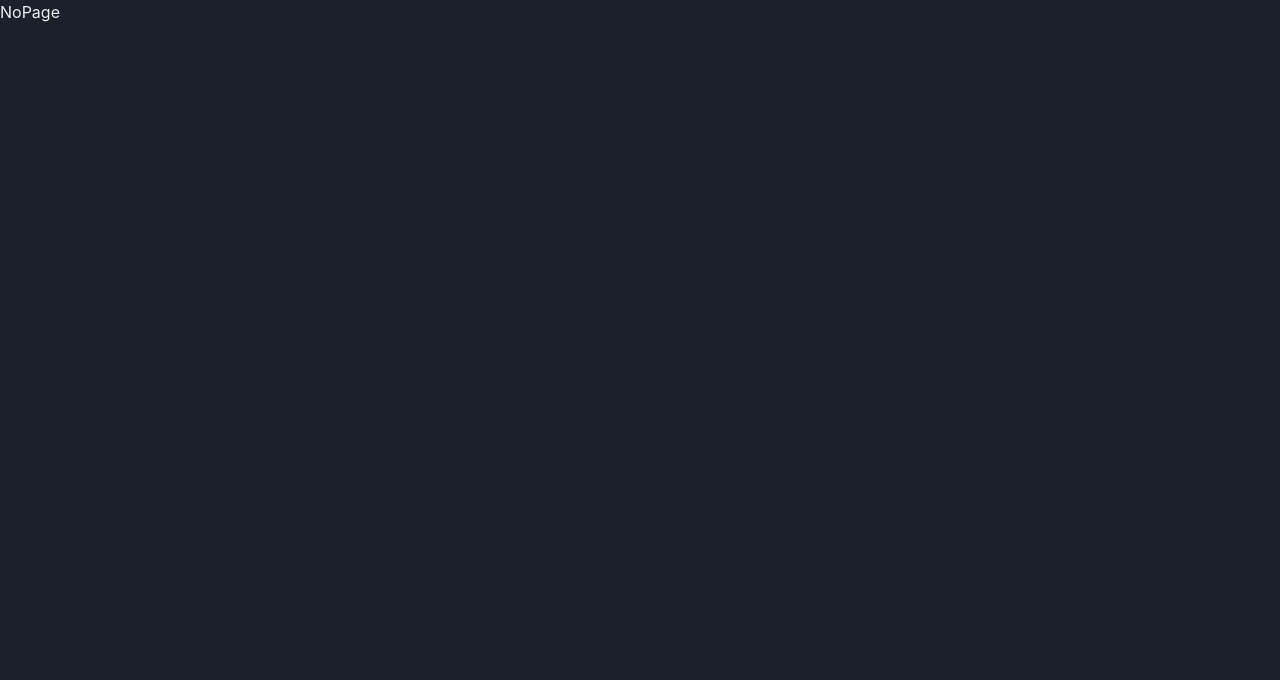
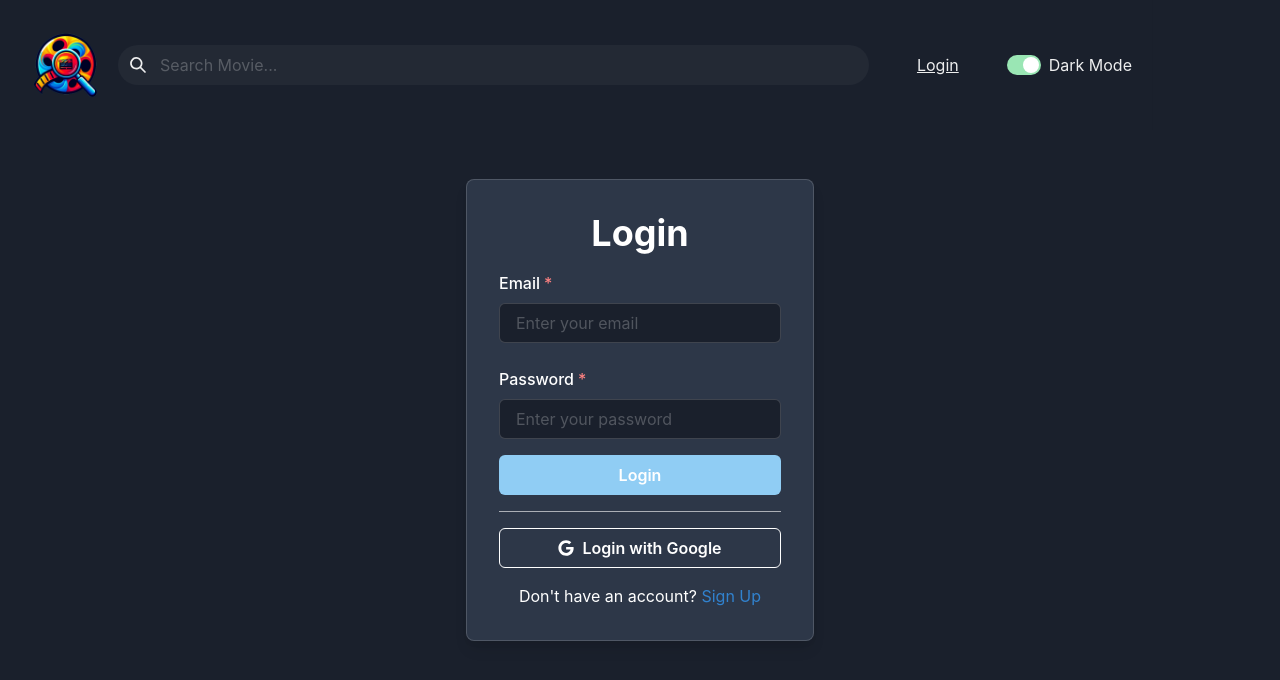
Before and after one commit to leonascim21/movie-recommender, a React (Vite) app: page /login in a window 1280 px wide. Shown: the top 680 px of the page. Built offline with nearby package versions, Linux system fonts and the light colour scheme; no server answers.

Commit message:
finished login page UI

```diff
--- a/package.json
+++ b/package.json
@@ -15,9 +15,11 @@
     "@emotion/react": "^11.11.4",
     "@emotion/styled": "^11.11.5",
     "axios": "^1.7.2",
+    "firebase": "^10.12.2",
     "framer-motion": "^11.2.10",
     "react": "^18.2.0",
     "react-dom": "^18.2.0",
+    "react-icons": "^5.2.1",
     "react-router-dom": "^6.23.1"
   },
   "devDependencies": {
--- a/src/App.tsx
+++ b/src/App.tsx
@@ -3,6 +3,7 @@ import HomePage from "./pages/HomePage";
 import MoviePage from "./pages/MoviePage";
 import GenrePage from "./pages/GenrePage";
 import NoPage from "./pages/NoPage";
+import LoginPage from "./pages/LoginPage";
 
 function App() {
   return (
@@ -13,6 +14,9 @@ function App() {
           <Route path="/home" element={<HomePage />} />
           <Route path="/movie/:movieId" element={<MoviePage />} />
           <Route path="/genre/:genreId" element={<GenrePage />} />
+          <Route path="/login" element={<LoginPage />} />
+          <Route path="/signup" element={<GenrePage />} />
+          <Route path="/account/:userId" element={<GenrePage />} />
           <Route path="*" element={<NoPage />} />
         </Routes>
       </BrowserRouter>
--- a/src/components/NavBar.tsx
+++ b/src/components/NavBar.tsx
@@ -1,4 +1,4 @@
-import { Box, HStack, Image } from "@chakra-ui/react";
+import { Box, HStack, Image, Text } from "@chakra-ui/react";
 import logo from "../assets/logo.webp";
 import ColorModeSwitch from "./ColorModeSwitch";
 import { useNavigate } from "react-router-dom";
@@ -7,8 +7,12 @@ import SearchBar from "./SearchBar";
 const NavBar = () => {
   const navigate = useNavigate();
 
-  const handleClick = () => {
+  const handleClickHome = () => {
     navigate(`/`);
+  };
+
+  const handleClickLogin = () => {
+    navigate("/login");
   };
 
   return (
@@ -16,11 +20,20 @@ const NavBar = () => {
       <HStack padding="10px">
         <Image
           cursor="pointer"
-          onClick={handleClick}
+          onClick={handleClickHome}
           src={logo}
           boxSize="90px"
         />
         <SearchBar />
+        <Text
+          pl={10}
+          pr={10}
+          onClick={handleClickLogin}
+          cursor="pointer"
+          textDecoration="underline"
+        >
+          Login
+        </Text>
         <ColorModeSwitch />
       </HStack>
     </Box>
--- /dev/null
+++ b/src/pages/LoginPage.tsx
@@ -0,0 +1,122 @@
+import React, { useState, ChangeEvent } from "react";
+import {
+  Flex,
+  Box,
+  FormControl,
+  FormLabel,
+  Input,
+  Button,
+  Heading,
+  Divider,
+  Text,
+  useColorModeValue,
+} from "@chakra-ui/react";
+import { FaGoogle } from "react-icons/fa";
+import NavBar from "../components/NavBar";
+import { useNavigate } from "react-router-dom";
+
+const LoginPage: React.FC = () => {
+  const [email, setEmail] = useState<string>("");
+  const [password, setPassword] = useState<string>("");
+
+  const handleEmailChange = (e: ChangeEvent<HTMLInputElement>) =>
+    setEmail(e.target.value);
+  const handlePasswordChange = (e: ChangeEvent<HTMLInputElement>) =>
+    setPassword(e.target.value);
+
+  const navigate = useNavigate();
+  const handleClickSignUp = () => {
+    navigate("/signup");
+  };
+
+  const handleLogin = async () => {
+    //TODO: ADD LOGIN LOGIC
+  };
+
+  const handleGoogleLogin = async () => {
+    //TODO: ADD GOOGLE LOGIN LOGIC
+  };
+
+  const bgColor = useColorModeValue("white", "#1A202C");
+  const boxBgColor = useColorModeValue("gray.100", "gray.700");
+  const textColor = useColorModeValue("black", "white");
+  const hoverColor = useColorModeValue("#1E90FF", "#90CDF4");
+
+  return (
+    <>
+      <NavBar />
+      <Flex align="center" justify="center" height="70vh" bg={bgColor}>
+        <Box
+          p={8}
+          maxWidth="500px"
+          borderWidth={1}
+          borderRadius={8}
+          boxShadow="lg"
+          bg={boxBgColor}
+        >
+          <Box textAlign="center">
+            <Heading color={textColor}>Login</Heading>
+          </Box>
+          <Box my={4} textAlign="left">
+            <FormControl isRequired>
+              <FormLabel color={textColor}>Email</FormLabel>
+              <Input
+                type="email"
+                placeholder="Enter your email"
+                value={email}
+                onChange={handleEmailChange}
+                bg={bgColor}
+                color={textColor}
+              />
+            </FormControl>
+            <FormControl mt={6} isRequired>
+              <FormLabel color={textColor}>Password</FormLabel>
+              <Input
+                type="password"
+                placeholder="Enter your password"
+                value={password}
+                onChange={handlePasswordChange}
+                bg={bgColor}
+                color={textColor}
+              />
+            </FormControl>
+            <Button
+              width="full"
+              mt={4}
+              onClick={handleLogin}
+              bg={hoverColor}
+              color={textColor}
+            >
+              Login
+            </Button>
+          </Box>
+          <Divider my={4} borderColor={textColor} />
+          <Button
+            width="full"
+            variant="outline"
+            leftIcon={<FaGoogle />}
+            onClick={handleGoogleLogin}
+            color={textColor}
+            borderColor={textColor}
+            _hover={{ bg: hoverColor }}
+          >
+            Login with Google
+          </Button>
+          <Text mt={4} textAlign="center" color={textColor}>
+            Don't have an account?{" "}
+            <Text
+              as="span"
+              color="blue.500"
+              cursor="pointer"
+              onClick={handleClickSignUp}
+            >
+              Sign Up
+            </Text>
+          </Text>
+        </Box>
+      </Flex>
+    </>
+  );
+};
+
+export default LoginPage;
```
Also changed, not shown: 1 other file (tests, documents, lock files or other folders).
